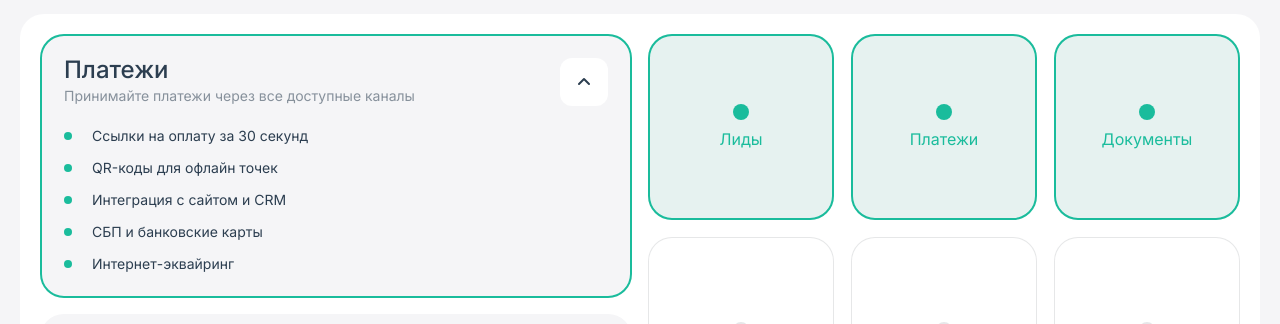
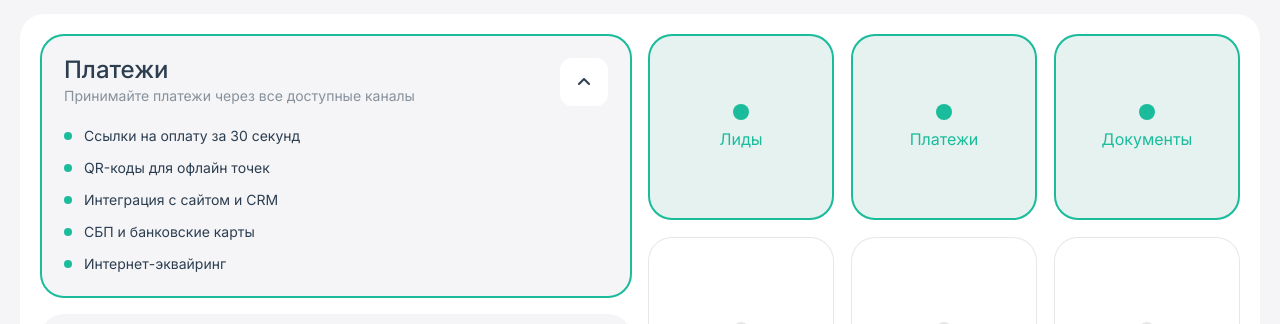
Before and after one commit to ignatovivin/vibesite, a React (Vite) app: page / in a window 1280 px wide. Shown: the part 1740-2064 px from the top of the page. Built offline with nearby package versions, Linux system fonts and the light colour scheme.

Commit message:
Remove gap from module-card__feature flex container

```diff
--- a/src/components/ModulesSection.css
+++ b/src/components/ModulesSection.css
@@ -157,7 +157,7 @@
 .module-card__feature {
   display: flex;
   align-items: center;
-  gap: 8px;
+  gap: 0;
   width: 100%;
 }
 
```
